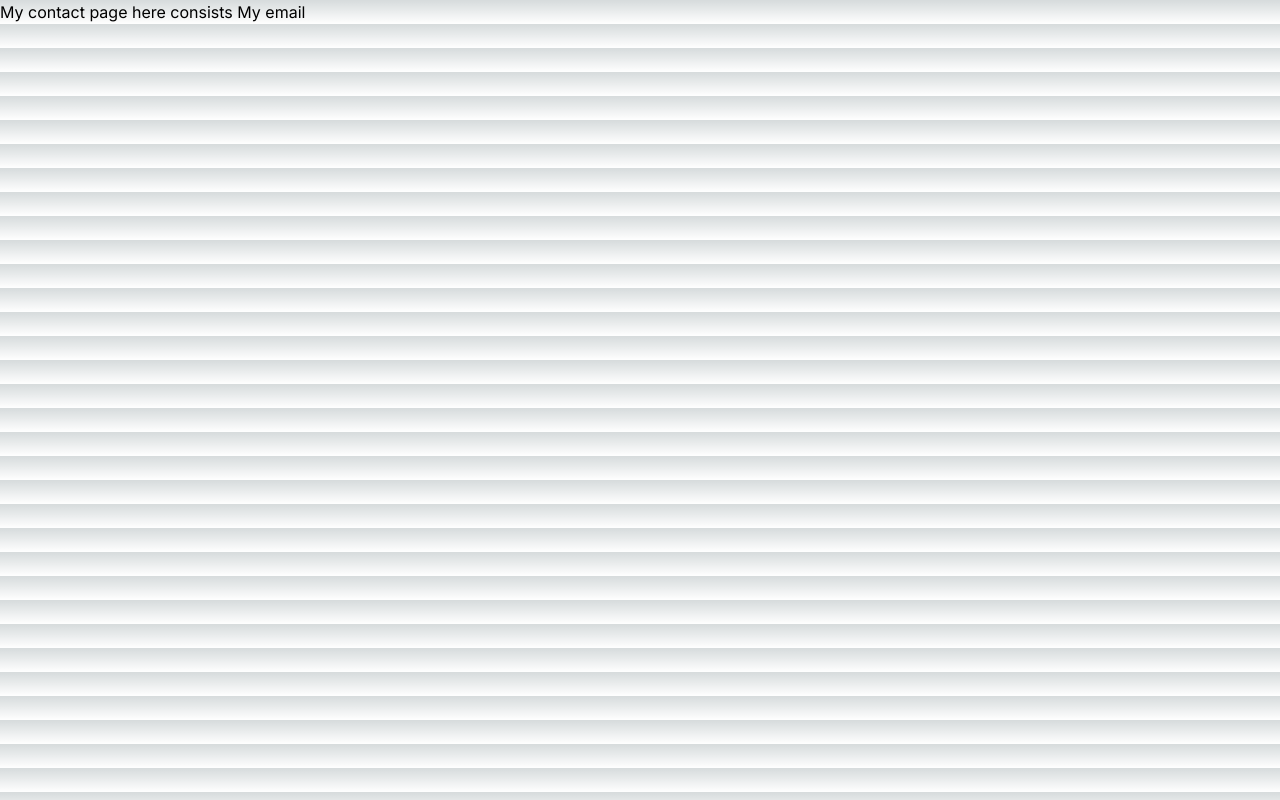
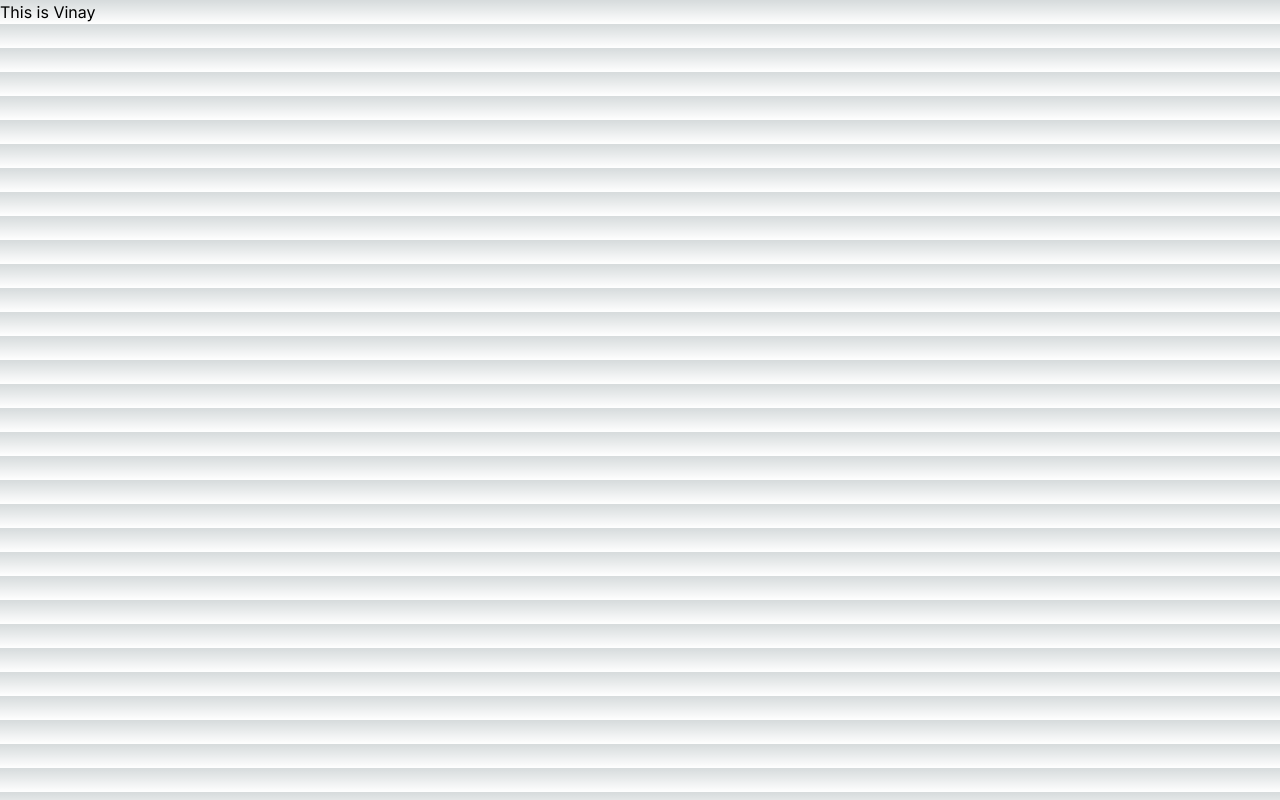
Before and after one commit to Vinay-golkonda99/next-js-doc-practice, a Next.js app: page /Contact in a window 1280 px wide. Built offline with nearby package versions, Linux system fonts and the light colour scheme.

Commit message:
Update page.tsx

```diff
--- a/app/Contact/page.tsx
+++ b/app/Contact/page.tsx
@@ -1,3 +1,4 @@
 export default function Page() {
-  return <a>My contact page here consists  My email </a>;
+  return <a>This is Vinay</a>;
+
 }
```
